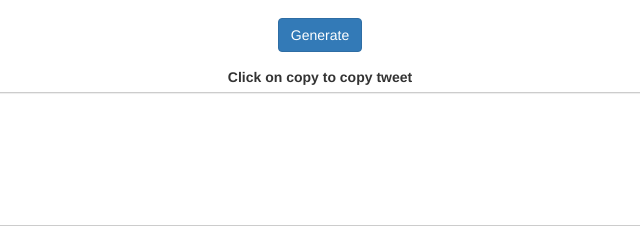
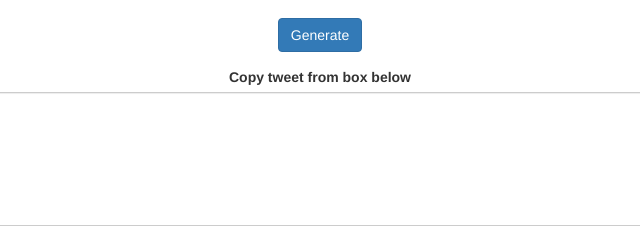
Before and after one commit to ikshitiz/airporttag, a plain HTML site: page index.html in a window 1280 px wide. Shown: the part 287-527 px from the top of the page, 305-945 px from the left. Drawn offline with nearby package versions, Linux system fonts and the light colour scheme.

Commit message:
Update index.html

```diff
--- a/index.html
+++ b/index.html
@@ -1,7 +1,7 @@
 <!DOCTYPE html>
 <html lang="en">
 <head>
-  <title>Bootstrap Example</title>
+  <title>Purnea Airport Tag</title>
   <meta charset="utf-8">
   <meta name="viewport" content="width=device-width, initial-scale=1">
   <link rel="stylesheet" href="https://maxcdn.bootstrapcdn.com/bootstrap/3.4.1/css/bootstrap.min.css">
@@ -106,7 +106,7 @@ document.getElementById("tweet_tagged").value = input;
  <div class="container text-center">
    <div class="row col-sm-12">
    <div class="form-group purple-border">
-      <label for="exampleFormControlTextarea4">Click on copy to copy tweet</label>
+      <label for="exampleFormControlTextarea4">Copy tweet from box below</label>
       <textarea class="form-control" id="tweet_tagged" rows="6"></textarea>
    </div></div></div>
  </body>
```
